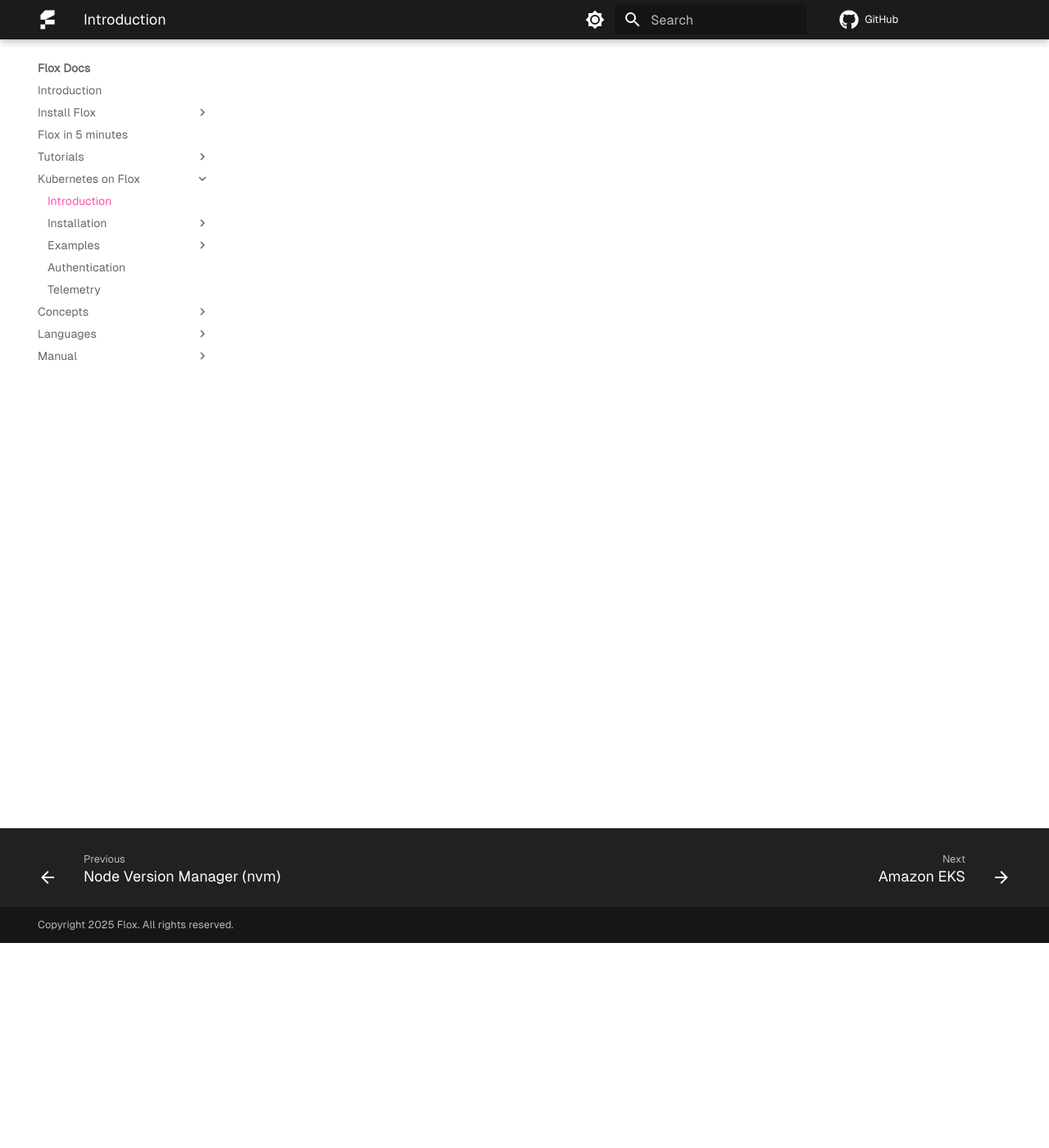
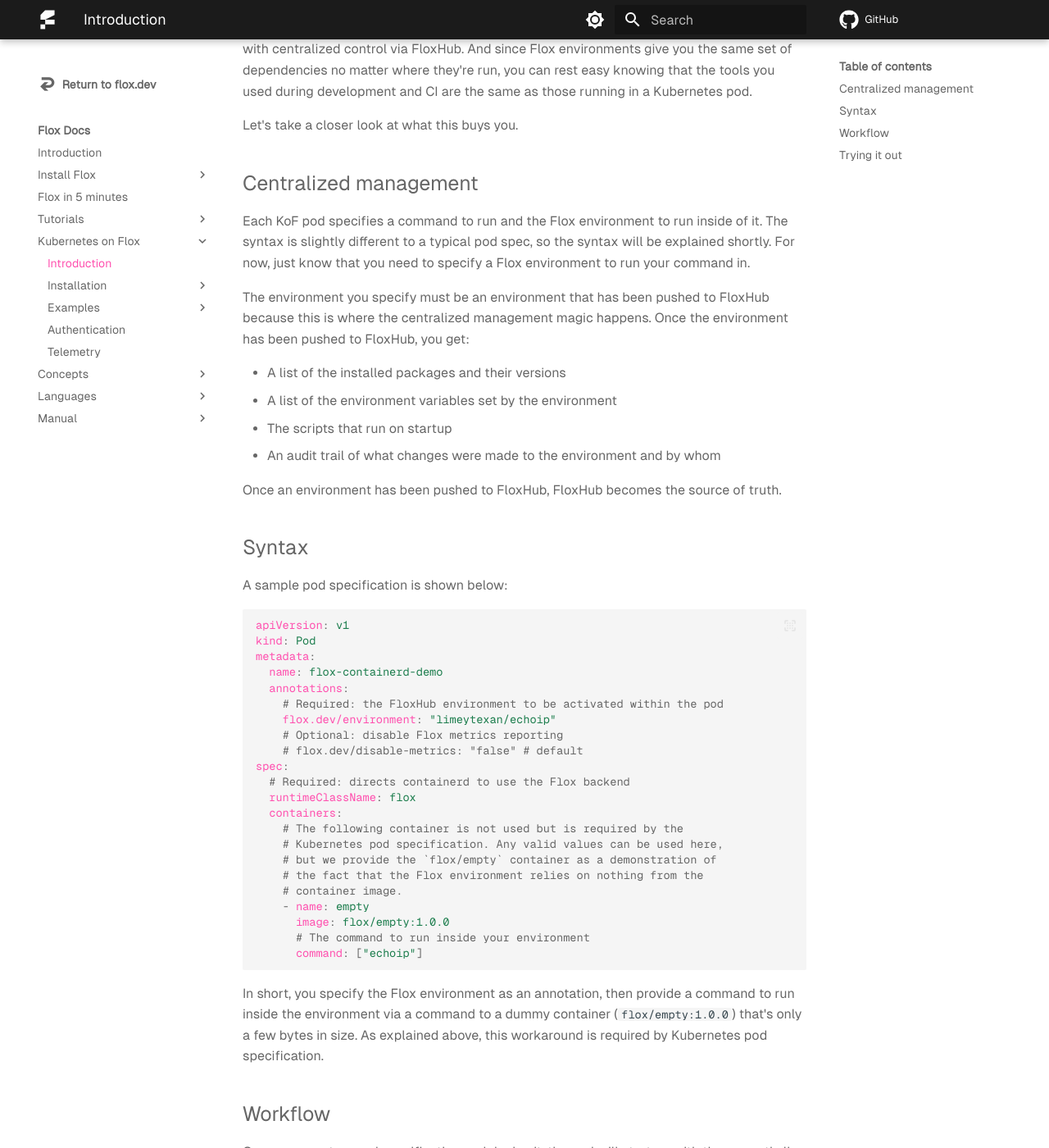
Before and after one commit to flox/floxdocs, an MkDocs documentation site: the page built from docs/k8s/intro.md, in a window 1280 px wide and 1400 px high, scrolled down 250 px. Shown: the whole window at 82% size. Built offline with MkDocs 1.6.1 and Material for MkDocs 9.7.7, drawn with Linux system fonts in a browser that asks for light colours; plug-ins that fetch from the network failed and are left out; comment, search, counter and statistics services are not loaded; some of the changed text lies outside the part shown.

Commit message:
feat: add k8s intro page

````diff
--- a/docs/k8s/intro.md
+++ b/docs/k8s/intro.md
@@ -3,4 +3,87 @@
 description: "What is Kubernetes on Flox?"
 ---
 
-WIP
+Kubernetes on Flox (KoF) is a new way to run Kubernetes backed by Flox environments rather than containers.
+This means that rather than managing image pipelines and constantly rebuilding containers, you now have lightweight Flox environments that build *reproducibly*, with centralized control via FloxHub.
+And since Flox environments give you the same set of dependencies no matter where they're run, you can rest easy knowing that the tools you used during development and CI are the same as those running in a Kubernetes pod.
+
+Let's take a closer look at what this buys you.
+
+## Centralized management
+
+Each KoF pod specifies a command to run and the Flox environment to run inside of it.
+The syntax is slightly different to a typical pod spec, so the syntax will be explained shortly.
+For now, just know that you need to specify a Flox environment to run your command in.
+
+The environment you specify must be an environment that has been pushed to FloxHub because this is where the centralized management magic happens.
+Once the environment has been pushed to FloxHub, you get:
+
+- A list of the installed packages and their versions
+- A list of the environment variables set by the environment
+- The scripts that run on startup
+- An audit trail of what changes were made to the environment and by whom
+
+Once an environment has been pushed to FloxHub, FloxHub becomes the source of truth.
+
+## Syntax
+
+A sample pod specification is shown below:
+
+```yaml
+apiVersion: v1
+kind: Pod
+metadata:
+  name: flox-containerd-demo
+  annotations:
+    # Required: the FloxHub environment to be activated within the pod
+    flox.dev/environment: "limeytexan/echoip"
+    # Optional: disable Flox metrics reporting
+    # flox.dev/disable-metrics: "false" # default
+spec:
+  # Required: directs containerd to use the Flox backend
+  runtimeClassName: flox
+  containers:
+    # The following container is not used but is required by the
+    # Kubernetes pod specification. Any valid values can be used here,
+    # but we provide the `flox/empty` container as a demonstration of
+    # the fact that the Flox environment relies on nothing from the
+    # container image.
+    - name: empty
+      image: flox/empty:1.0.0
+      # The command to run inside your environment
+      command: ["echoip"]
+```
+
+In short, you specify the Flox environment as an annotation, then provide a command to run inside the environment via a command to a dummy container (`flox/empty:1.0.0`) that's only a few bytes in size.
+As explained above, this workaround is required by Kubernetes pod specification.
+
+## Workflow
+
+Once you create a pod specification and deploy it, the pod will start up with the currently live [generation][generations-concept] of the environment.
+
+Now let's say you want to add a package to the environment running in the pod.
+All you need to do is install the package to the environment, and redeploy the pod.
+No need to rebuild an image.
+
+Here's what happens under the hood:
+
+- An operator runs `flox install -r myorg/myenv somepackage`.
+- This creates a new generation of `myorg`'s `myenv` environment and makes it the live generation.
+- Next time the pod is deployed, it will pull the live generation (which now contains `somepackage`)
+
+It's that simple.
+
+## Trying it out
+
+Some cloud providers don't allow you to modify the nodes in the Kubernetes cluster, so for now you are limited to:
+
+- Amazon EKS
+- Unmanaged Kubernetes clusters
+
+See the [installation][install-section] for more details on installing KoF to your cluster.
+
+To try out KoF locally, see the [examples][examples-section], which uses `kind` to create a local cluster of virtual machines.
+
+[generations-concept]: ../concepts/generations.md
+[install-section]: ./install/eks.md
+[examples-section]: ./examples/foo.md
````
Also changed, not shown: docs/k8s/examples/foo.md (+1 -1 lines).
